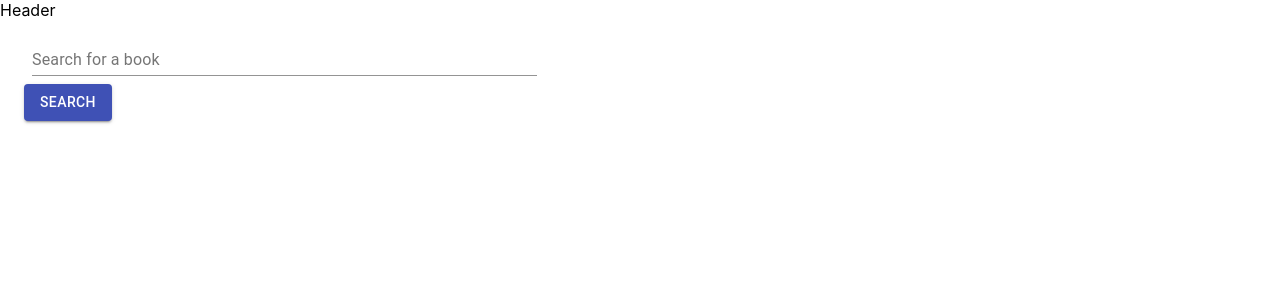
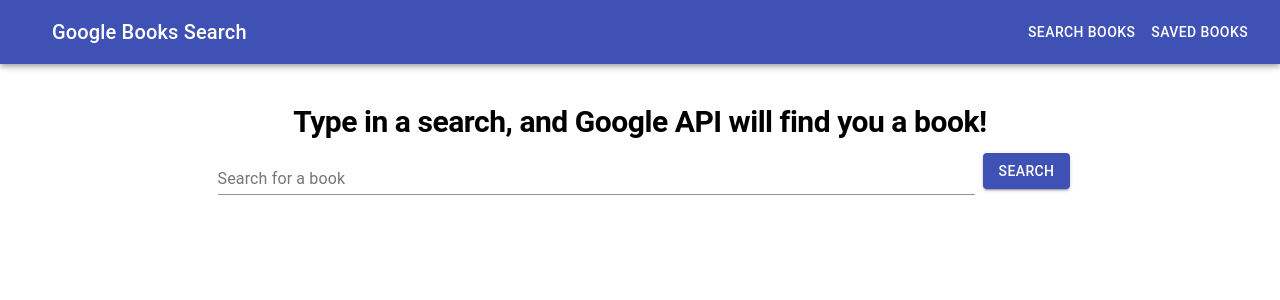
Before and after one commit to mwaslick/google-book-search, a React (Create React App) app in the folder client/: page / in a window 1280 px wide. Shown: the top 300 px of the page. Built offline with nearby package versions, Linux system fonts and the light colour scheme.

Commit message:
did some styling

```diff
--- a/client/package.json
+++ b/client/package.json
@@ -5,11 +5,15 @@
   "proxy": "http://localhost:3001/",
   "dependencies": {
     "@material-ui/core": "^4.11.0",
+    "@material-ui/icons": "^4.9.1",
     "@testing-library/jest-dom": "^5.11.5",
     "@testing-library/react": "^11.1.2",
     "@testing-library/user-event": "^12.2.2",
+    "install": "^0.13.0",
+    "npm": "^6.14.8",
     "react": "^17.0.1",
     "react-dom": "^17.0.1",
+    "react-router-dom": "^5.2.0",
     "react-scripts": "4.0.0",
     "react-toolbox": "^2.0.0-beta.13",
     "web-vitals": "^0.2.4"
--- a/client/src/App.js
+++ b/client/src/App.js
@@ -1,7 +1,5 @@
-import logo from './logo.svg';
 import Header from './components/Header/Header';
-import { BrowserRouter as Router, Route } from "react-router-dom";
-import Container from '@material-ui/core/Container';
+import { BrowserRouter as Router, Route, Switch} from "react-router-dom";
 import Search from './pages/Search'
 import Save from './pages/Save'
 import './App.css';
@@ -10,12 +8,18 @@
   return (
     <Router>
        <Header />
-        <Container>
-         <Route exact path="/" component={Search} />
-          <Route exact path="/search" component={Search} />
-          <Route exact path="/save" component={Save} />
-      </Container>
-</Router>
+        <Switch>
+         <Route exact path="/">
+           <Search />
+         </Route>
+          <Route exact path="/search">
+            <Search />
+          </Route>
+          <Route exact path="/save">
+          <Save />
+          </Route>
+      </Switch>
+    </Router>
   )
 }
 
--- a/client/src/components/Header/Header.js
+++ b/client/src/components/Header/Header.js
@@ -1,11 +1,40 @@
-import React from "react";
+import React from 'react';
+import { makeStyles } from '@material-ui/core/styles';
+import AppBar from '@material-ui/core/AppBar';
+import Toolbar from '@material-ui/core/Toolbar';
+import Typography from '@material-ui/core/Typography';
+import Button from '@material-ui/core/Button';
+import IconButton from '@material-ui/core/IconButton';
+import {Link} from 'react-router-dom';
 
+const useStyles = makeStyles((theme) => ({
+  root: {
+    flexGrow: 1,
+  },
+  menuButton: {
+    marginRight: theme.spacing(2),
+  },
+  title: {
+    flexGrow: 1,
+  },
+}));
 
-export default function Header() {
-return (
-    <div>
-        Header
+export default function ButtonAppBar() {
+  const classes = useStyles();
+
+  return (
+    <div className={classes.root}>
+      <AppBar position="static">
+        <Toolbar>
+          <IconButton edge="start" className={classes.menuButton} color="inherit" aria-label="menu">
+          </IconButton>
+          <Typography variant="h6" className={classes.title}>
+            Google Books Search
+          </Typography>
+          <Button color="inherit" component={Link} to= "/search">Search Books</Button>
+          <Button color="inherit" component={Link} to= "/save">Saved Books</Button>
+        </Toolbar>
+      </AppBar>
     </div>
-
-)
+  );
 }
--- a/client/src/components/SearchedBook/SearchedBook.js
+++ b/client/src/components/SearchedBook/SearchedBook.js
@@ -1,7 +1,23 @@
 import React from "react";
 import Button from "@material-ui/core/Button";
+import Paper from '@material-ui/core/Paper';
+import Grid from '@material-ui/core/Grid';
+import { makeStyles } from '@material-ui/core/styles';
 
 export default function SearchedBook(props) {
+
+    const useStyles = makeStyles((theme) => ({
+        root: {
+            '& > *': {
+                margin: theme.spacing(1),
+            },
+          flexGrow: 1,
+        },
+        paper: {
+          padding: theme.spacing(2),
+          textAlign: 'center',
+        },
+      }));
 
     const newBook = {
             title: props.title,
@@ -12,15 +28,37 @@
             dateAdded: Date.now()
         }
 
+    const classes = useStyles();
+
 
     return (
-        <div>
+        <div className={classes.root}>
+            <Grid container spacing={2}>
+                <Grid item xs={12}>
+                <Paper className={classes.paper}>
+
+                <Grid container spacing={2}>
+
+                <Grid item xs={3}>
+                <img src={newBook.image} alt={newBook.title}></img>
+                    </Grid>
+
+                <Grid item xs={9}>
+                    <div className={classes.root}>
                     <h2>{newBook.title}</h2>
                     <p>{newBook.authors}</p>
                     <p>{newBook.description}</p>
-            <img src={newBook.image} alt={newBook.title}></img>
+
                     <Button variant="contained" color="primary" href={newBook.link} target="_blank">View</Button>
                     <Button variant="contained" color="primary" onClick={() => {props.save(newBook)}}>Save</Button>
+                    </div>
+                </Grid>
+                </Grid>
+
+
+                </Paper>
+            </Grid>
+        </Grid>
      </div>
 
     )
--- a/client/src/pages/Save.js
+++ b/client/src/pages/Save.js
@@ -1,6 +1,7 @@
 import React, { useState, useEffect } from 'react';
 import SavedBook from "../components/SavedBook/SavedBook";
 import API from "../utils/apiroutes";
+import Container from "@material-ui/core/Container";
 
 export default function Save() {
     const [savedBooks, setSavedBooks] = useState([])
@@ -36,7 +37,8 @@
 
 
     return (
-        <div>
+
+        <Container>
             {savedBooks.map(book => {
                 return <SavedBook
                 key= {book._id}
@@ -49,6 +51,6 @@
                 delete = {deleteFunction}
                 />
             })}
-        </div>
+        </Container>
     )
 }
--- a/client/src/pages/Search.js
+++ b/client/src/pages/Search.js
@@ -3,7 +3,11 @@
 import {makeStyles} from '@material-ui/core/styles'
 import SearchedBook from "../components/SearchedBook/SearchedBook"
 import API from "../utils/apiroutes";
-import Button from "@material-ui/core/Button"
+import Button from "@material-ui/core/Button";
+import Container from "@material-ui/core/Container";
+import Paper from '@material-ui/core/Paper';
+import Typography from '@material-ui/core/Typography';
+import Box from '@material-ui/core/Box'
 
 export default function Search() {
     const [searchTerm, setSearchTerm] = useState("");
@@ -41,29 +45,60 @@
         root: {
           '& .MuiTextField-root': {
             margin: theme.spacing(1),
-            width: '50ch',
+            width: '75ch',
           },
+
+          display: 'flex',
+          alignItems: 'center',
+          justifyContent: 'center',
         },
+
+        paper: {
+            marginTop: 20,
+            paddingTop: 20,
+        },
+
+        h1: {
+            fontSize: 30,
+            fontWeight: "bold",
+        }
+
+
       }));
 
     const classes = useStyles();
 
 
     return (
-        <div>
+        <Container>
+                <Box
+                className={classes.paper}
+                display="flex"
+                alignItems="center"
+                justifyContent="center">
+                    <Typography variant="h1" className={classes.h1}>
+                    Type in a search, and Google API will find you a book!
 
-            <div>
+                    </Typography>
+
+            </Box>
+
+
+
+            <Box>
+
             <form className={classes.root} noValidate autoComplete="off">
                 <div>
              <TextField id="standard-basic book-search" label="Search for a book" value={searchTerm} onChange= {handleChange}/>
                 </div>
-            </form>
-
-
                 <Button variant="contained" color="primary" onClick={searchFunction}>
                     Search
                 </Button>
-            </div>
+            </form>
+
+            </Box>
+
+
 
 
             {searchResults.map(book => {
@@ -80,8 +115,7 @@
 
                 })}
 
-
-        </div>
+        </Container>
     )
 
 
```
Also changed, not shown: 1 other file (tests, documents, lock files or other folders). Lines whose indentation alone changed are shown as unchanged.
